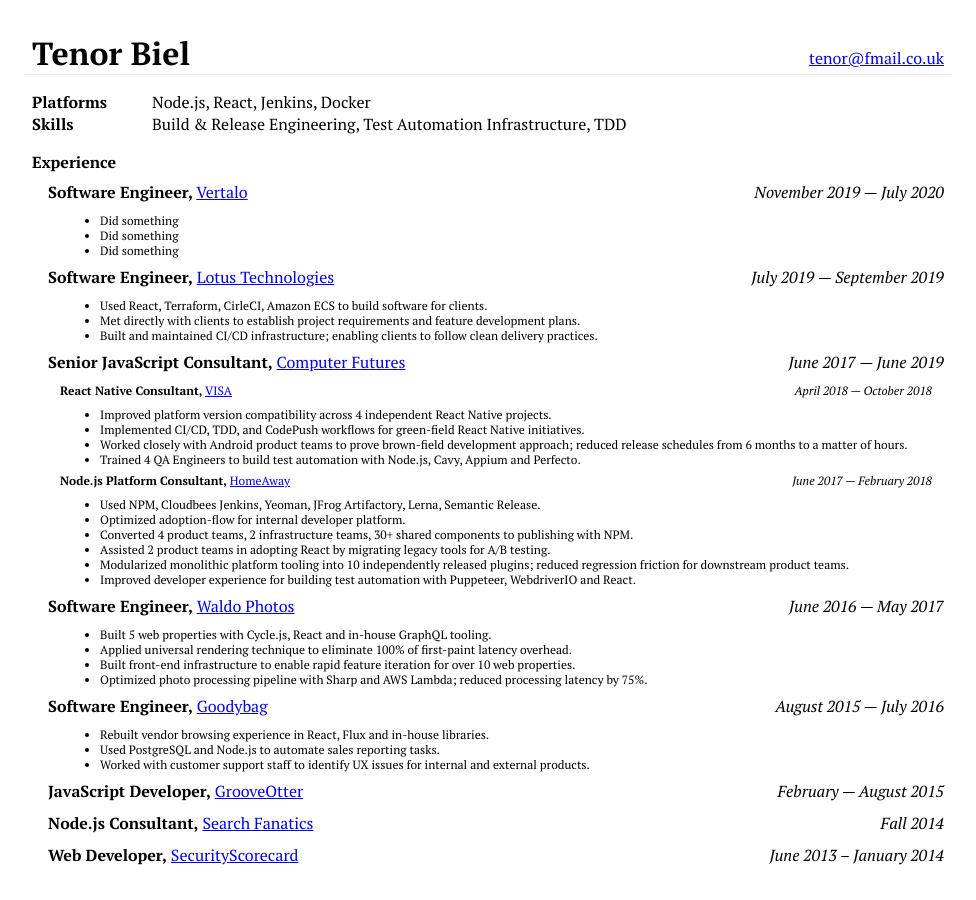
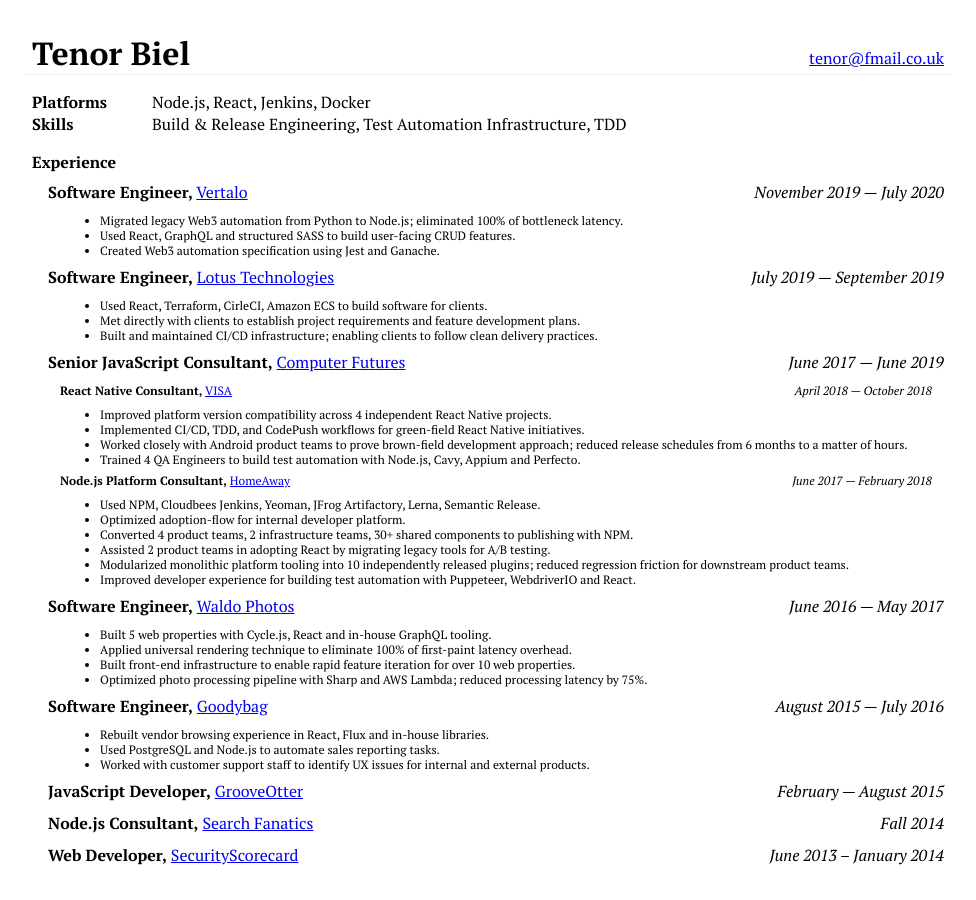
Before and after one commit to L8D/l8d.github.io, a Jekyll site: the page resume/index.html, which Jekyll copies as it is, in a window 1280 px wide. Shown: the whole page, without its empty margins (152-1128 px from the left). Built offline with Jekyll 4.4.1, drawn with Linux system fonts in a browser that asks for light colours; Markdown is read by kramdown in place of the engine named in the settings.

Commit message:
vertalo section

```diff
--- a/resume/index.html
+++ b/resume/index.html
@@ -39,9 +39,9 @@
 
         <div class="sub-entries">
           <ul>
-            <li>Did something</li>
-            <li>Did something</li>
-            <li>Did something</li>
+            <li>Migrated legacy Web3 automation from Python to Node.js; eliminated 100% of bottleneck latency.</li>
+            <li>Used React, GraphQL and structured SASS to build user-facing CRUD features.</li>
+            <li>Created Web3 automation specification using Jest and Ganache.</li>
           </ul>
         </div>
 
```
